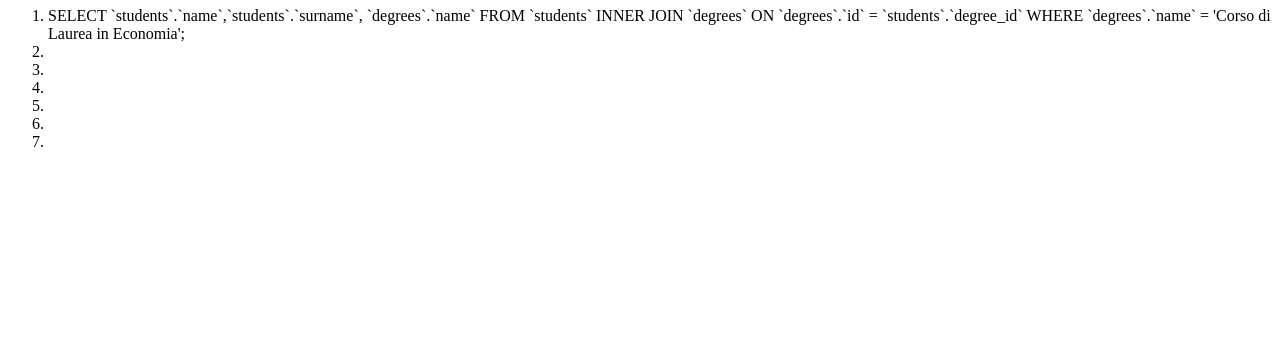
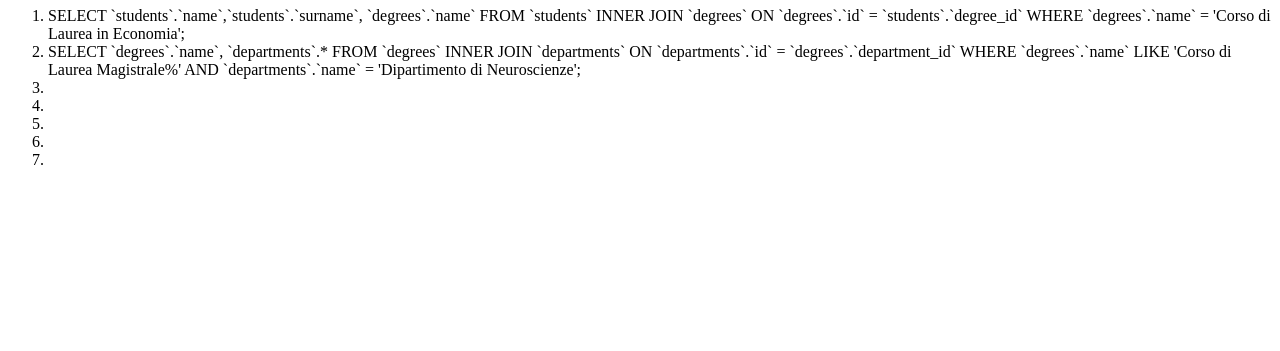
Before and after one commit to Pirisinu/db-university, a plain HTML site: page index.html in a window 1280 px wide. Shown: the part 449-800 px from the top of the page. Drawn offline with Linux system fonts and the light colour scheme.

Commit message:
[ADD]EX N.2

```diff
--- a/index.html
+++ b/index.html
@@ -30,7 +30,7 @@
   <h1>ESERCIZIO QUERY CON JOIN</h1>
   <ol>
     <li>SELECT `students`.`name`,`students`.`surname`, `degrees`.`name` FROM `students` INNER JOIN `degrees` ON `degrees`.`id` = `students`.`degree_id` WHERE `degrees`.`name` = 'Corso di Laurea in Economia';</li>
-    <li></li>
+    <li>SELECT `degrees`.`name`, `departments`.* FROM `degrees` INNER JOIN `departments` ON `departments`.`id` = `degrees`.`department_id` WHERE `degrees`.`name` LIKE 'Corso di Laurea Magistrale%' AND `departments`.`name` = 'Dipartimento di Neuroscienze'; </li>
     <li></li>
     <li></li>
     <li></li>
```
